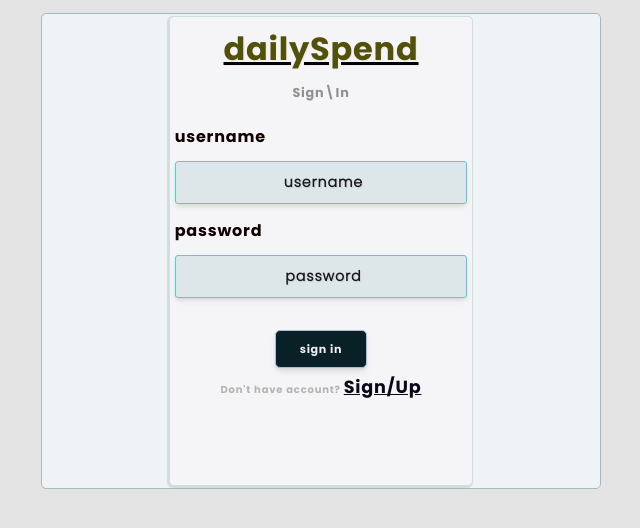
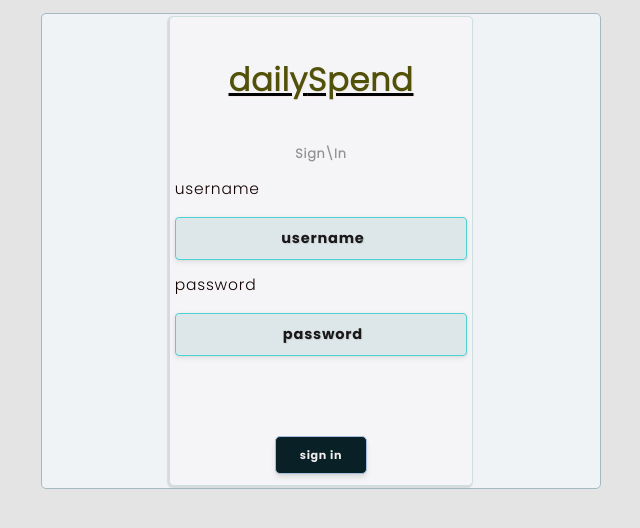
Before and after one commit to arjunaNR-gf/DailySpendLocal, a React (Create React App) app: page / in a window 1280 px wide. Shown: the top 528 px of the page, without its empty margins (319-959 px from the left). Built offline with nearby package versions, Linux system fonts and the light colour scheme.

Commit message:
made huge change to UI

```diff
--- a/src/App.css
+++ b/src/App.css
@@ -8,11 +8,10 @@
 }
 
 * {
-  font-family: poppins, sans-serif;
+  font-family:poppinslgt, sans-serif;
   line-height: 360%;
   letter-spacing: 0.8px;
   box-sizing: border-box;
-  line-height: 170%;
   margin: 0;
 }
 
--- a/src/AppMobile.css
+++ b/src/AppMobile.css
@@ -120,7 +120,7 @@
      }
 
      .dailyspend--display--item {
-      height: 450px;
+      height: 500px;
      }
 
      table>tr{
--- a/src/Component/Dropdown/index.css
+++ b/src/Component/Dropdown/index.css
@@ -1,125 +1,114 @@
-.drop--down{
-    width: min(100%,400px);
-    height: inherit;
-    position: relative;
+.drop--down {
+    width: min(100%, 400px);
     display: flex;
     flex-direction: column;
-    align-items: start;
-}
-input
-{
-    width: inherit;
+    align-items: flex-start;
+    position: relative;
   }
 
-.drop--down label
-{
-    line-height: 250%;
-
+  .drop--down label {
+    line-height: 2.5;
+    font-weight: 500;
+    font-family: 'Poppins', sans-serif;
   }
 
-.drop--down--list--dispaly{
+  .drop--down input {
     width: 100%;
-    height: 120px;
-    padding: 1rem;
+    padding: 8px 12px;
+    font-family: 'Poppins', sans-serif;
+    font-size: 14px;
+    border-radius: 4px;
+    outline: none;
+    border: 1px solid #ccc;
+  }
+
+  .drop--down--list--dispaly {
+    width: 100%;
+    max-height: 120px;
+    padding: 0.75rem;
+    background-color: #f5f5f5;
+    border-radius: 7px;
+    border: 1.4px solid rgb(196, 243, 243);
+    box-shadow: 2px 6px 5px -2px rgba(0, 0, 0, 0.75);
     position: absolute;
-    line-height: 200%;
-    background-color: rgb(245, 245, 245);
-    margin-top: 10%;
-    font-size: 11px !important;
-    overflow:scroll;
-    overflow-x:hidden;
-    border-radius: 7px ;
-    border: 1.4px solid rgb(196, 243, 243);
-    box-shadow: 2px 6px 5px -2px rgba(0,0,0,0.75);
-    text-transform: uppercase;
-    font-family: poppins;
-    margin-top: 50px;
+    top: 50px;
     z-index: 1000;
-    font-weight: 600;
+    overflow-y: auto;
+    overflow-x: hidden;
     display: flex;
     flex-direction: column;
-    align-items: start;
-    line-height: 200%;
+    align-items: flex-start;
+    font-size: 11px;
+    font-weight: 600;
+    text-transform: uppercase;
+    font-family: 'Poppins', sans-serif;
   }
 
-.drop--down--list--dispaly span{
-    font-size: 8.5px;
-    line-height: 260%;
+  .drop--down--list--dispaly span {
+    font-size: 9px;
+    line-height: 2.2;
     font-weight: 600;
-    font-family: poppins;
+    font-family: 'Poppins', sans-serif;
   }
 
-/*
-.drop--down--list--dispaly {
-    display: flex;
-    flex-direction: column;
-    align-items: start;
-    line-height: 200%;
-    z-index: 1000;
-    font-size: 10px !important;
-    margin-top: 44px;
-
-}
-*/
-
-.drop--down--list--dispaly span:hover{
+  .drop--down--list--dispaly span:hover {
     cursor: pointer;
     color: var(--bg--header--menu);
+    text-decoration: underline;
   }
 
-.drop--down--input--icon{
-
+  .drop--down--input--icon {
     width: 100%;
     display: flex;
     align-items: center;
-    position: relative;
-    padding: 0.1 0.1rem;
     border: 1.6px solid rgb(17, 222, 222);
     border-radius: 5px;
+    position: relative;
+    padding: 4px 8px;
   }
 
-.drop--down--input--icon input{
+  .drop--down--input--icon input {
     border: none;
+    flex: 1;
+    font-family: 'Poppins', sans-serif;
+    font-size: 14px;
   }
 
-.drop--down--input--icon span{
+  .drop--down--input--icon span {
     position: absolute;
     right: 10px;
+    font-size: 16px;
   }
 
-input:hover{
+  input:hover {
     cursor: pointer;
-
   }
 
-.select_full{
-    width: min(100%,400px);
+  .select_full {
+    width: min(100%, 400px);
   }
 
-.select_medium{
-    width: min(100%,300px);
+  .select_medium {
+    width: min(100%, 300px);
   }
 
-.select_small{
-    width: min(100%,190px);
+  .select_small {
+    width: min(100%, 190px);
   }
 
+  /* Responsive styles */
   @media screen and (max-width: 620px) {
-
-    .sel{
+    .sel {
       font-size: 14px;
     }
   }
 
   @media screen and (max-width: 420px) {
-
-    .sel{
+    .sel {
       font-size: 13px;
     }
 
-    .drop--down--list--dispaly
-    {
-        margin-top: 14%;
+    .drop--down--list--dispaly {
+      top: 60px;
     }
-
   }
--- a/src/Component/Input/index.css
+++ b/src/Component/Input/index.css
@@ -1,44 +1,52 @@
 #inpt {
-    font-family: poppinslgt;
+  font-family: 'Poppins', sans-serif; /* Correct font name */
   width: 100%;
   height: 43px;
-    padding: 5px 10px;
+  padding: 6px 12px;
   border: 1px solid rgb(78, 209, 209);
-    border-radius: 3px;
-    outline: 0;
-    font-size: 14.2px;
+  border-radius: 4px;
+  outline: none;
+  font-size: 14.5px;
   text-align: center;
-    font-weight: 600 !important;
-    letter-spacing: 0.9px;
-    box-shadow: 0 3px 6px -1px rgba(0, 0, 0, 0.1), 0 2px 4px -1px rgba(0, 0, 0, 0.06);
-    text-shadow: 1px 1px 1px rgb(239, 233, 233);
+  font-weight: 600;
+  letter-spacing: 0.8px;
   background-color: var(--input--bck--color);
-    color: rgb(46, 46, 9);
-    transition: border-color 0.5s ease, border-width 0.5s ease; /* Slow border transition */
-}
-  #inpt::placeholder {
-    color: #1a1818; /* Placeholder color */
-    text-shadow: 1px 1px 1px rgba(0, 0, 0, 0.1); /* Text shadow effect */
+  color: #2e2e09;
+
+  /* Visual improvements */
+  box-shadow:
+    0 2px 6px rgba(0, 0, 0, 0.08),
+    0 1px 3px rgba(0, 0, 0, 0.05);
+  text-shadow: 1px 1px 1px rgba(239, 233, 233, 0.8);
+
+  transition: border-color 0.4s ease, box-shadow 0.4s ease;
 }
 
-  label{
-    line-height: 290%;
-    color: #110101 !important;
-    font-size:16px;
+#inpt::placeholder {
+  color: #1a1818;
+  text-shadow: 1px 1px 1px rgba(0, 0, 0, 0.1);
 }
 
-
+label {
+  display: block;
+  line-height: 1.8;
+  color: #110101;
+  font-size: 15.5px;
+  font-weight: 500;
+  margin-bottom: 6px;
+}
 
 input:focus {
-    border: 1.5px solid #4edd52 !important; /* Green border color when focused */
+  border: 1.5px solid #4edd52;
+  box-shadow: 0 0 5px rgba(78, 221, 82, 0.5);
 }
 
+/* Responsive Tweaks */
 @media screen and (max-width: 520px) {
-    input#inpt
-    {
-
+  #inpt {
     height: 48px;
-      font-weight: 900 !important;
-      border-radius: 4px;
+    font-weight: 700;
+    border-radius: 6px;
+    font-size: 15px;
   }
 }
```
Lines whose indentation alone changed are shown as unchanged.
